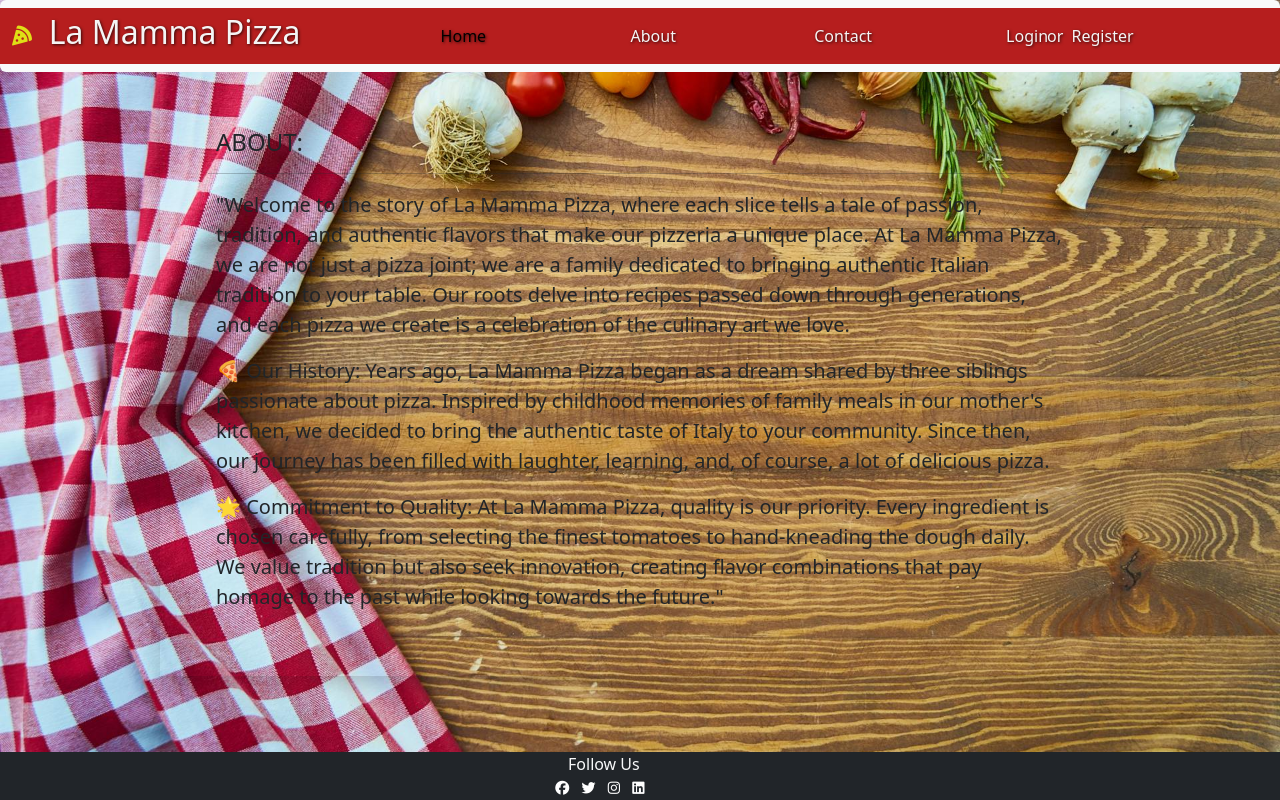
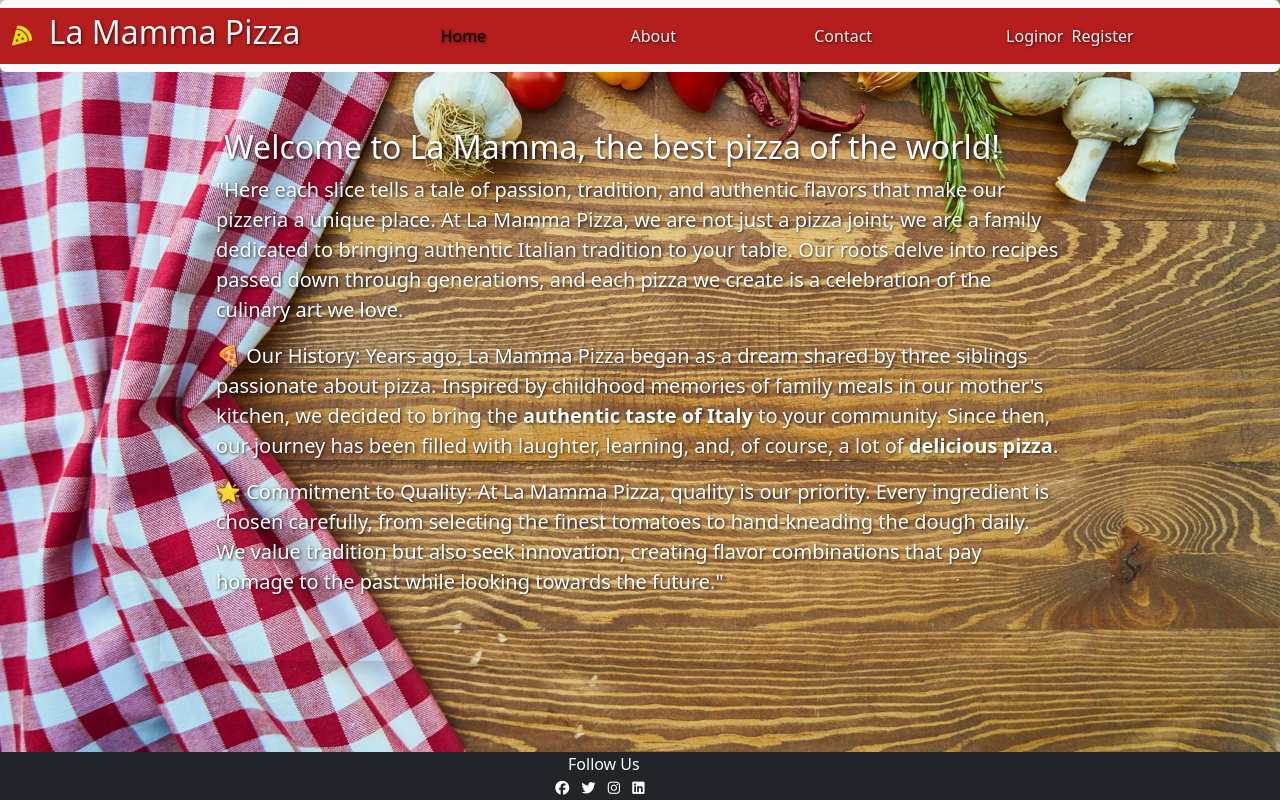
Before and after one commit to Code-Institute-Submissions/RubemJanoni-Project-PP5, a Django app: page /about/ in a window 1280 px wide. Run offline with Django 3.2, Linux system fonts and the light colour scheme; some libraries are stand-ins or nearby versions.

Commit message:
Adjust layout and seo on about page

```diff
--- a/templates/about.html
+++ b/templates/about.html
@@ -4,19 +4,20 @@
 
 {% block container %}
 <div class='w-75 m-auto p-5 shadow '>
-    <h1 class='h4 m-2 text-uppercase '>About:</h1>
-    <hr>
+
+
     <div class='fs-4 m-2'>
-        <p class='fs-5'>"Welcome to the story of La Mamma Pizza, where each slice tells a tale of passion,
+        <h2 class="h2 m-2 text-white-shadow">Welcome to La Mamma, <span>the best pizza of the world!</span></h2>
+        <p class='fs-5 text-white-shadow'>"Here each slice tells a tale of passion,
             tradition, and authentic flavors that make our pizzeria a unique place. At La Mamma
             Pizza, we are not just a pizza joint; we are a family dedicated to bringing authentic
             Italian tradition to your table. Our roots delve into recipes passed down through generations,
             and each pizza we create is a celebration of the culinary art we love.</p>
-        <p class='fs-5'>🍕 Our History: Years ago, La Mamma Pizza began as a dream shared by three siblings
+        <p class='fs-5 text-white-shadow'>🍕 Our History: Years ago, La Mamma Pizza began as a dream shared by three siblings
             passionate about pizza. Inspired by childhood memories of family meals in our mother's
-            kitchen, we decided to bring the authentic taste of Italy to your community. Since then,
-            our journey has been filled with laughter, learning, and, of course, a lot of delicious pizza.</p>
-        <p class='fs-5'>🌟 Commitment to Quality: At La Mamma Pizza, quality is our priority. Every ingredient is chosen
+            kitchen, we decided to bring the <strong>authentic taste of Italy</strong> to your community. Since then,
+            our journey has been filled with laughter, learning, and, of course, a lot of <strong>delicious pizza</strong>.</p>
+        <p class='fs-5 text-white-shadow'>🌟 Commitment to Quality: At La Mamma Pizza, quality is our priority. Every ingredient is chosen
             carefully,
             from selecting the finest tomatoes to hand-kneading the dough daily. We value tradition but also seek
             innovation,
--- a/templates/base.html
+++ b/templates/base.html
@@ -53,6 +53,15 @@
             color: whitesmoke;
             text-shadow: 1px 1px 3px rgba(0, 0, 0, 0.7);
         }
+
+
+        .text-white-shadow
+        {
+            color: white;
+            text-shadow: 1px 1px 3px rgba(0, 0, 0, 0.8);
+
+        }
+
 
 
 
@@ -211,16 +220,16 @@
                     <p class="mt-0 mb-0">Follow Us</p>
                 </div>
                 <div class="col-8 text-center">
-                    <a href="#" class="text-light me-2" style="text-decoration: none">
+                    <a href="#" class="text-light me-2" style="text-decoration: none" rel="noopener">
                         <i class="fa-brands fa-facebook fa-sm" style="color: #fff"></i>
                     </a>
-                    <a href="#" class="text-light me-2" style="text-decoration: none">
+                    <a href="#" class="text-light me-2" style="text-decoration: none" rel="noopener">
                         <i class="fa-brands fa-twitter fa-sm" style="color: #fff"></i>
                     </a>
-                    <a href="#" class="text-light me-2" style="text-decoration: none">
+                    <a href="#" class="text-light me-2" style="text-decoration: none" rel="noopener">
                         <i class="fa-brands fa-instagram fa-sm" style="color: #fff"></i>
                     </a>
-                    <a href="#" class="text-light me-2" style="text-decoration: none">
+                    <a href="#" class="text-light me-2" style="text-decoration: none" rel="noopener">
                         <i class="fa-brands fa-linkedin fa-sm" style="color: #fff"></i>
                     </a>
                 </div>
```
Also changed, not shown: templates/home.html (+8 -10 lines).
